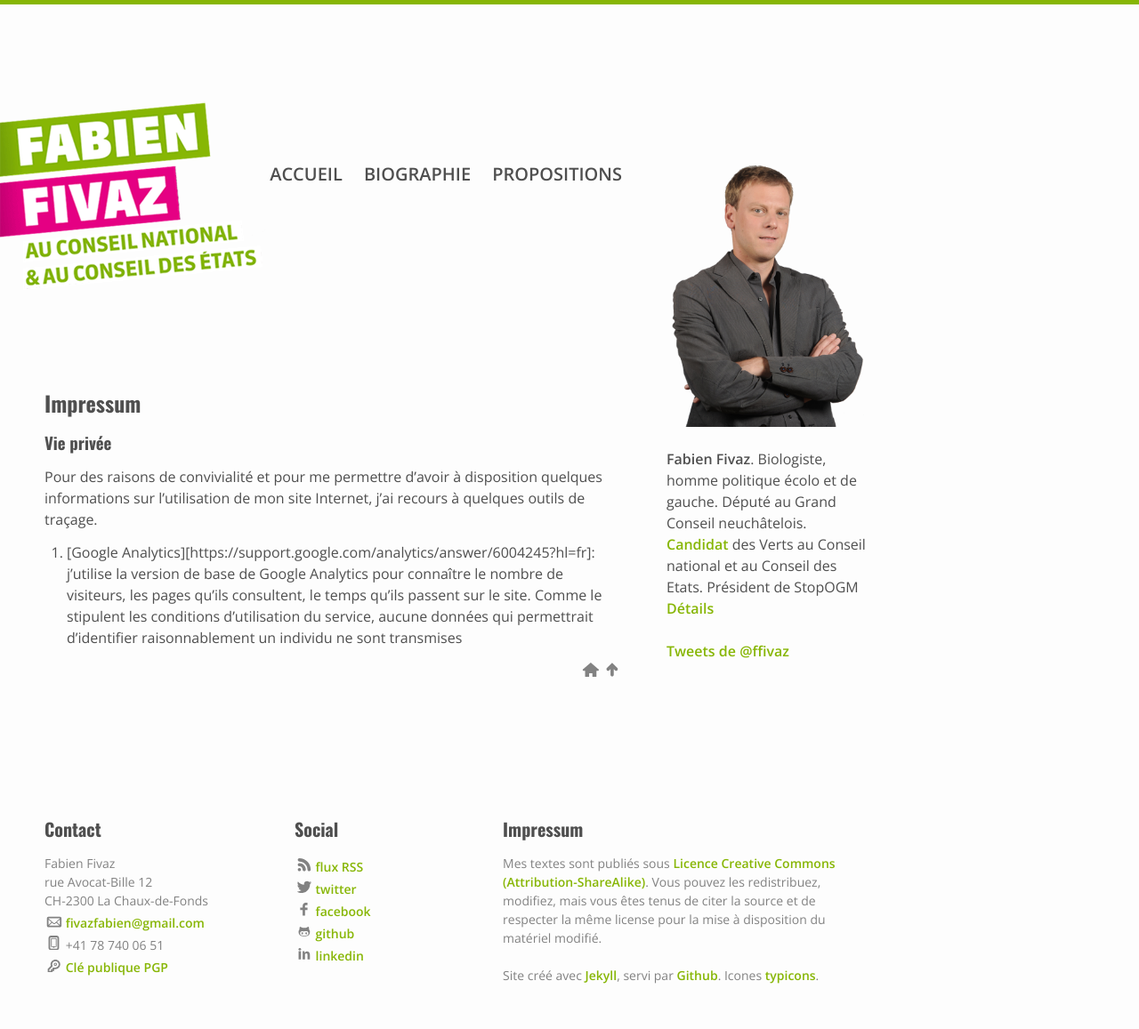
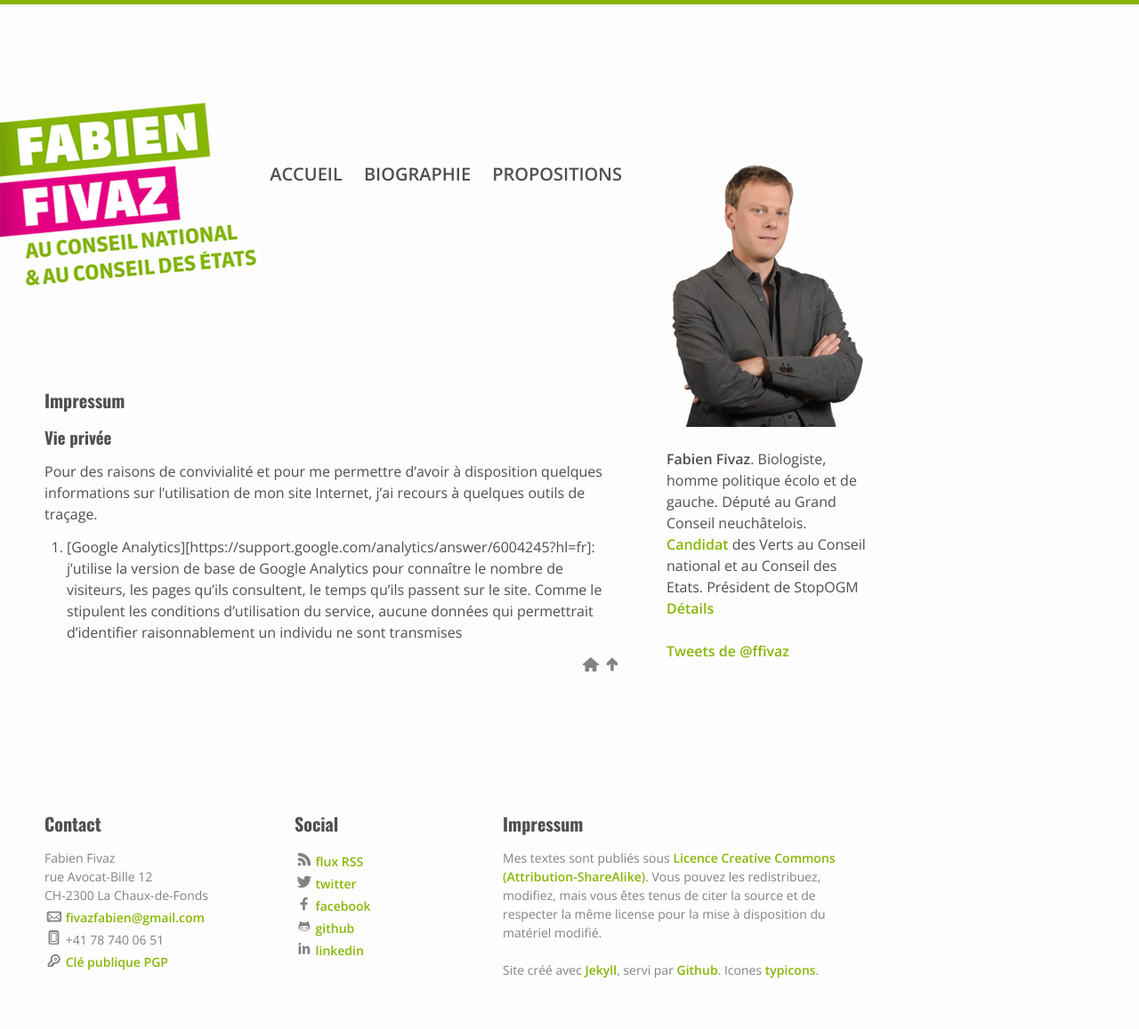
Before and after one commit to ffivaz/ffivaz.github.io, a Jekyll site: the page built from impressum.md, in a window 1280 px wide. Shown: the whole page at 89% size. Built offline with Jekyll 4.4.1, drawn with Linux system fonts in a browser that asks for light colours; nearby versions of some CDN libraries; comment, search, counter and statistics services are not loaded.

```diff
--- a/impressum.md
+++ b/impressum.md
@@ -8,7 +8,7 @@ sitemap:
   changefreq: 'monthly'
 ---
 
-# Impressum
+## Impressum
 
 ### Vie privée
 
```
